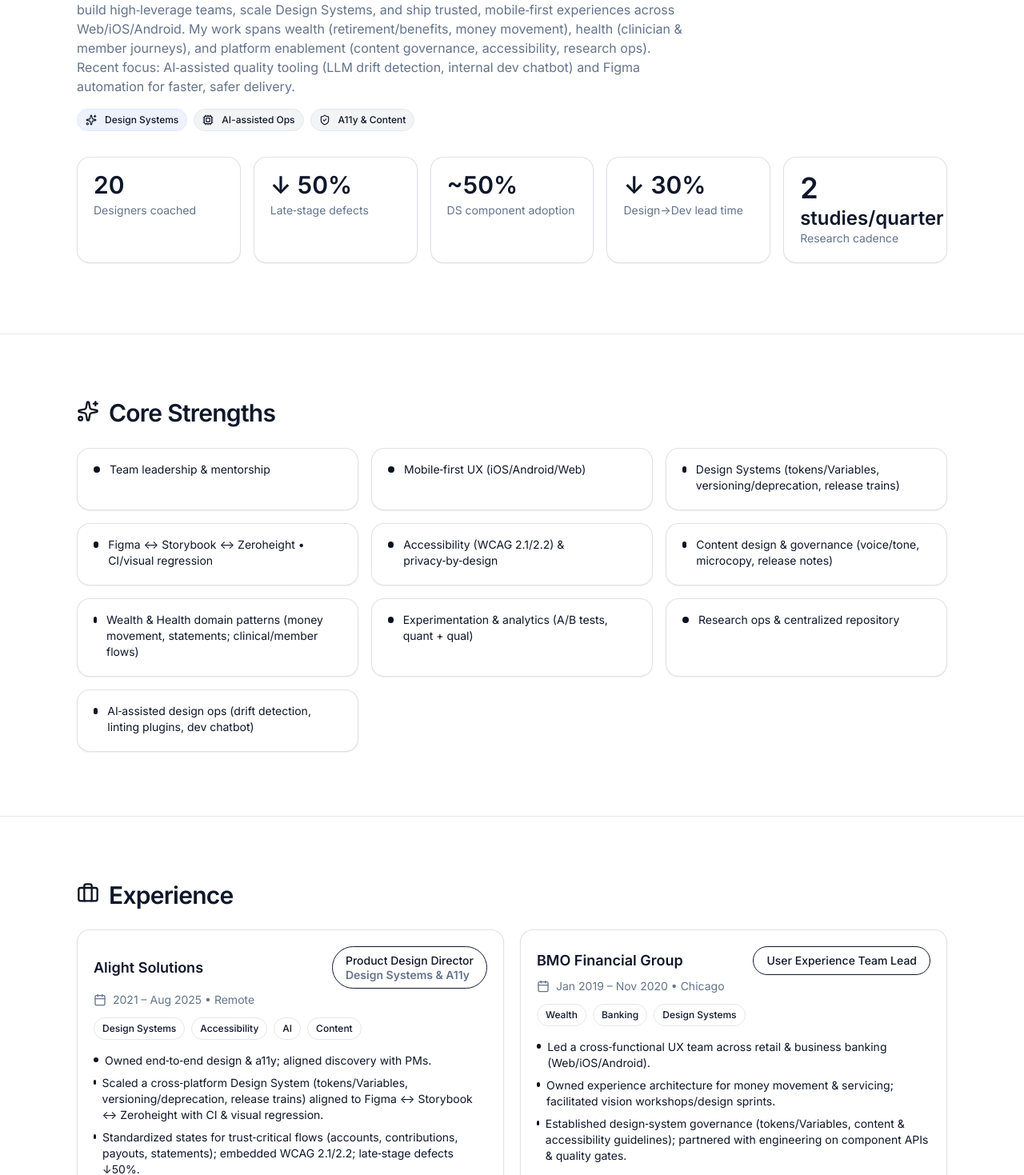
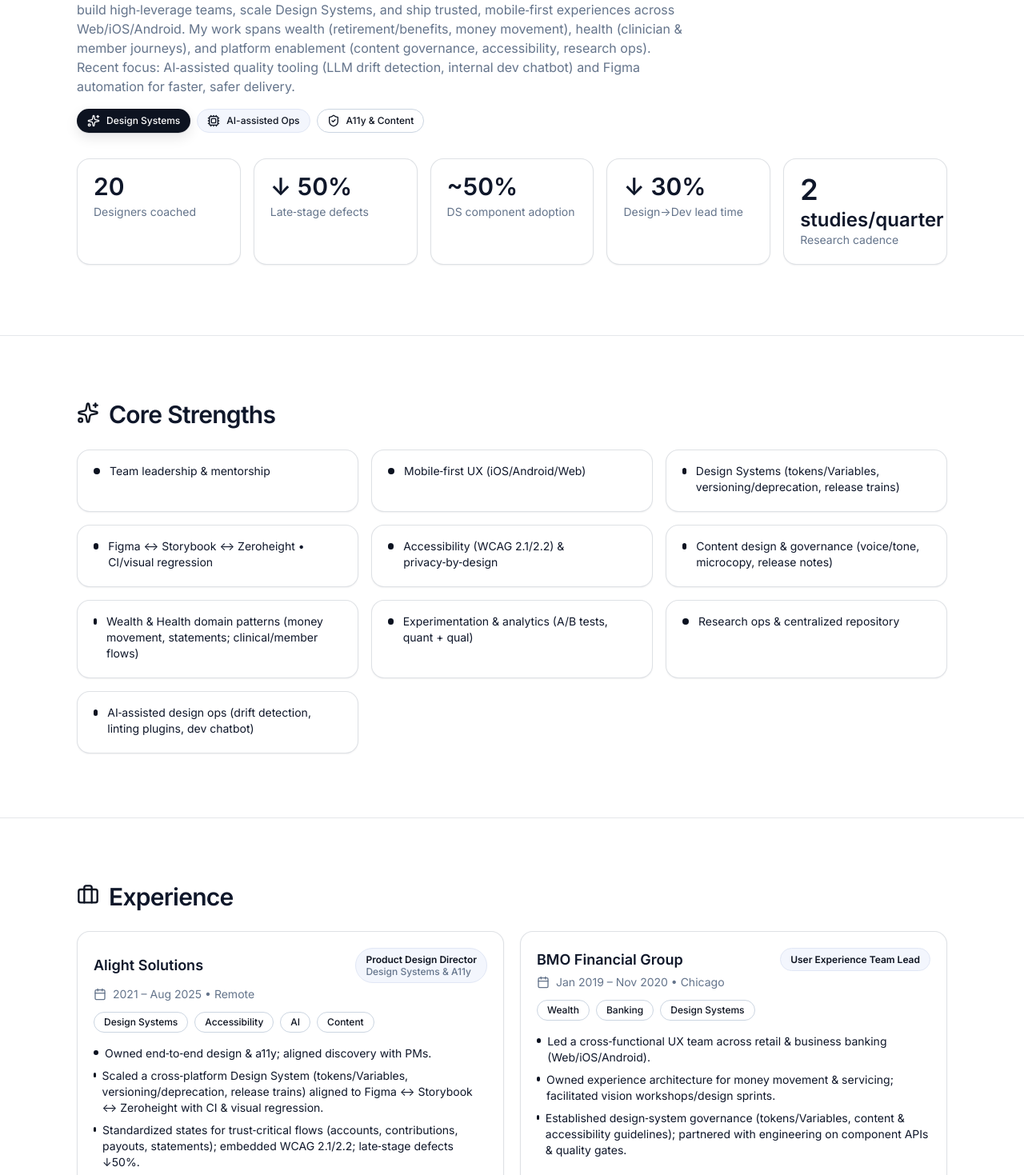
Before and after one commit to rflores-alight/Portfolio, a React (Vite) app: page / in a window 1280 px wide. Shown: the part 261-1730 px from the top of the page at 80% size. Built offline with nearby package versions, Linux system fonts and the light colour scheme.

Commit message:
fixed pill styles

```diff
--- a/package.json
+++ b/package.json
@@ -10,6 +10,7 @@
     "preview": "vite preview"
   },
   "dependencies": {
+    "clsx": "^2.1.1",
     "framer-motion": "^12.23.12",
     "lucide-react": "^0.542.0",
     "react": "^19.1.1",
--- a/src/App.jsx
+++ b/src/App.jsx
@@ -3,7 +3,7 @@ import { motion } from "framer-motion";
 import { Mail, Download, ShieldCheck, Layers, Sparkles, Cpu, Briefcase, Calendar } from "lucide-react";
 import { Button } from "@/components/ui/button";
 import { Card, CardContent, CardHeader, CardTitle } from "@/components/ui/card";
-import { Badge } from "@/components/ui/badge";
+import { Pill } from "@/components/ui/pill";
 import { Tabs, TabsList, TabsTrigger, TabsContent } from "@/components/ui/tabs";
 import { Separator } from "@/components/ui/separator";
 
@@ -193,23 +193,15 @@ const RoleChip = ({ title, sub, className = "" }) => (
 
 
 const RolePill = ({ title, sub }) => (
-  <div className="rounded-full border px-4 py-2 text-sm bg-background shadow-sm
-                  text-foreground/90 flex flex-wrap items-center gap-x-2 leading-tight max-w-full">
-    <span className="whitespace-nowrap font-medium">{title}</span>
-
+   <div className="inline-flex max-w-full flex-col rounded-full px-4 py-2
+                   bg-background ring-1 ring-foreground/15 shadow-sm">
+     <span className="text-sm font-semibold leading-tight text-foreground">
+       {title}
+     </span>
      {sub && (
-      <>
-        {/* Desktop/tablet: keep on same line with a dot */}
-        <span className="hidden sm:inline whitespace-nowrap shrink-0 text-muted-foreground
-                         ">
+       <span className="text-sm leading-tight text-muted-foreground">
          {sub}
        </span>
-
-        {/* Mobile: force the entire phrase to the next line (no dot) */}
-        <span className="inline sm:hidden basis-full whitespace-nowrap shrink-0 text-muted-foreground">
-          {sub}
-        </span>
-      </>
      )}
    </div>
  );
@@ -224,12 +216,16 @@ const ExperienceCard = ({ item }) => {
       <CardHeader className="pb-2">
         <CardTitle className="text-lg flex items-center justify-between gap-3">
           <span className="font-semibold">{item.company}</span>
-          <RoleChip
-          title={item.roleTitle || (item.role?.split(" — ")[0] ?? "")}
-          sub={item.roleSub || (item.role?.split(" — ")[1] ?? "")}
-          className="ml-auto"
-        />
+          {/* Desktop pill (soft) */}
+          <Pill variant="soft" size="sm" className="hidden sm:inline-flex">
+            <span className="flex flex-col items-start leading-tight">
+              <span className="font-semibold">{item.roleTitle}</span>
+              <span className="text-muted-foreground">{item.roleSub}</span>
+            </span>
+          </Pill>
         </CardTitle>
+
+
 
         <div className="text-sm text-muted-foreground flex items-center gap-2 mt-1">
           <Calendar size={16} />
@@ -238,7 +234,7 @@ const ExperienceCard = ({ item }) => {
 
         <div className="flex flex-wrap gap-2 mt-3">
           {item.tags?.map((t) => (
-            <Badge key={t} variant="secondary">{t}</Badge>
+            <Pill key={t} variant="outline" size="sm">{t}</Pill>
           ))}
         </div>
       </CardHeader>
@@ -260,9 +256,9 @@ const ProjectCard = ({ p }) => (
   <Card className="rounded-2xl shadow-sm h-full">
     <CardHeader>
       <CardTitle className="text-base">{p.title}</CardTitle>
-      <div className="flex gap-2 flex-wrap justify-end mt-2">
+      <div className="flex gap-2 flex-wrap justify-left mt-2">
         {p.tags.map((t) => (
-          <Badge key={t} variant={t === "Design Systems" ? "blue" : "soft"}>{t}</Badge>
+          <Pill key={t} variant="outline" size="sm">{t}</Pill>
         ))}
       </div>
     </CardHeader>
@@ -314,9 +310,9 @@ export default function Portfolio() {
               {PROFILE.summary}
             </p>
             <div className="flex flex-wrap gap-2 mt-4">
-              <Badge variant="blue"><Sparkles className="h-3.5 w-3.5 mr-1" /> Design Systems</Badge>
-              <Badge variant="soft"><Cpu className="h-3.5 w-3.5 mr-1" /> AI-assisted Ops</Badge>
-              <Badge variant="soft"><ShieldCheck className="h-3.5 w-3.5 mr-1" /> A11y & Content</Badge>
+              <Pill variant="primary" size="sm" icon={Sparkles}>Design Systems</Pill>
+              <Pill variant="soft" size="sm" icon={Cpu}>AI-assisted Ops</Pill>
+              <Pill variant="outline" size="sm" icon={ShieldCheck}>A11y & Content</Pill>
             </div>
           </motion.div>
 
--- /dev/null
+++ b/src/components/ui/pill.jsx
@@ -0,0 +1,37 @@
+// src/components/ui/pill.jsx
+import React from "react";
+import clsx from "clsx";
+
+export function Pill({
+  children,
+  icon: Icon,          // pass the icon component (e.g., Sparkles)
+  variant = "soft",    // "primary" | "soft" | "outline"
+  size = "md",         // "sm" | "md"
+  className = "",
+  ...props
+}) {
+  const sizes = {
+    sm: "text-xs px-3 py-1.5",
+    md: "text-sm px-4 py-2",
+  };
+
+  const base =
+    "inline-flex items-center gap-2 rounded-full whitespace-nowrap transition-colors";
+
+  const variants = {
+    primary:
+      "bg-[#0D1320] text-white border border-transparent " +
+      "shadow-[0_1px_0_rgba(2,6,23,0.10),0_6px_16px_rgba(2,6,23,0.10)]",
+    soft:
+      "bg-[#F3F6FD] text-[#0D1320] border border-[#E1E7F5] hover:bg-[#EEF3FF]",
+    outline:
+      "bg-white text-[#0D1320] border border-[#CBD5E1] hover:border-[#94A3B8]",
+  };
+
+  return (
+    <span className={clsx(base, sizes[size], variants[variant], className)} {...props}>
+      {Icon ? <Icon className="h-4 w-4" aria-hidden="true" /> : null}
+      <span className="font-medium leading-none">{children}</span>
+    </span>
+  );
+}
```
Also changed, not shown: 1 other file (tests, documents, lock files or other folders). Lines whose indentation alone changed are shown as unchanged.
